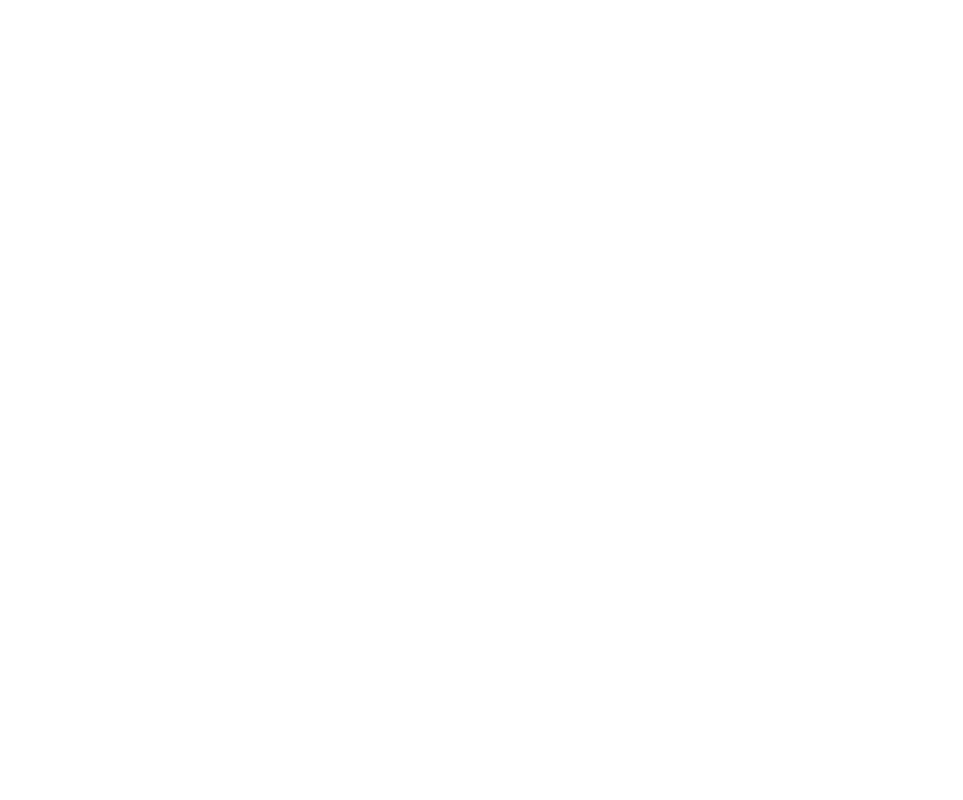
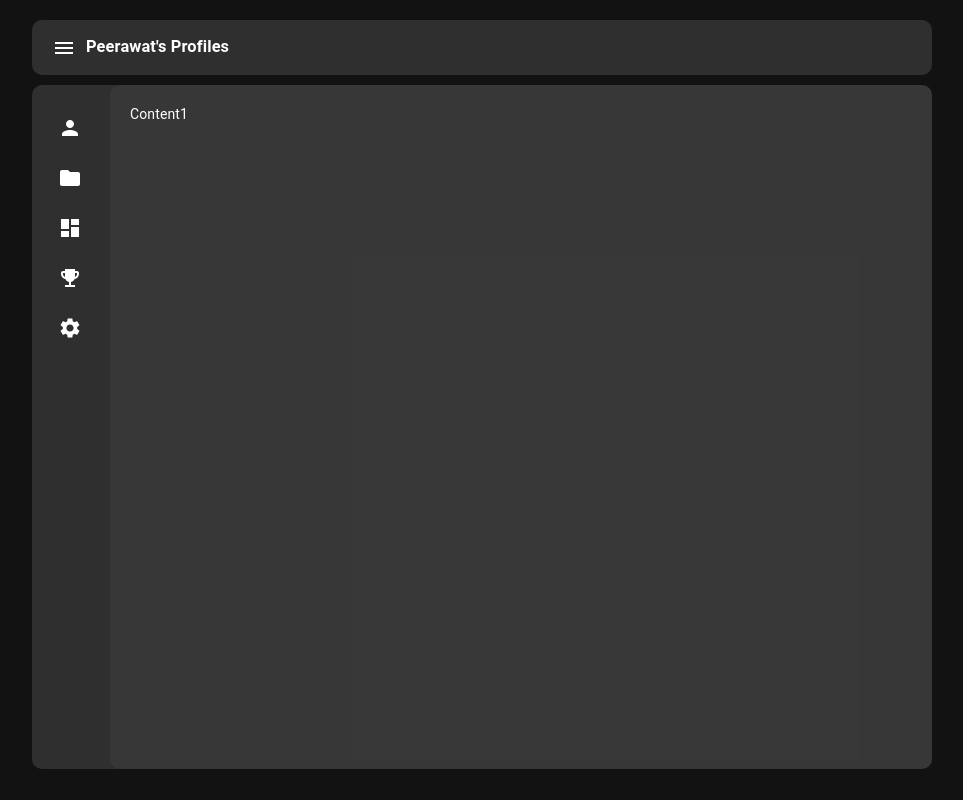
Before and after one commit to boat1603/boat1603.github.io, a React (Create React App) app: page /#/ in a window 1280 px wide. Shown: the whole page, without its empty margins (158-1121 px from the left). Built offline with nearby package versions, Linux system fonts and the light colour scheme.

Commit message:
first commit

```diff
--- a/package.json
+++ b/package.json
@@ -2,7 +2,7 @@
   "name": "frontend-template-theme-selecter",
   "version": "0.1.0",
   "private": true,
-  "homepage": "https://boat1603.github.io/profiles",
+  "homepage": "https://boat1603.github.io/#",
   "dependencies": {
     "-": "^0.0.1",
     "@emotion/react": "^11.9.3",
@@ -32,7 +32,7 @@
     "test": "react-scripts test",
     "eject": "react-scripts eject",
     "predeploy": "npm run build",
-    "deploy": "gh-pages -d build"
+    "deploy": "gh-pages -b master -d build"
   },
   "eslintConfig": {
     "extends": [
--- a/src/config.js
+++ b/src/config.js
@@ -1,8 +1,8 @@
 const config = {
   // basename: only at build time to set, and Don't add '/' at end off BASENAME for breadcrumbs, also Don't put only '/' use blank('') instead,
   // like '/berry-material-react/react/default'
-  basename: "/profiles",
-  defaultPath: "/profiles",
+  basename: "/",
+  defaultPath: "/#",
   borderRadius: 18,
   mode: "dark",
   bgColor: "normal",
--- a/src/index.js
+++ b/src/index.js
@@ -19,7 +19,8 @@
 import { createRoot } from "react-dom/client";
 
 // third party
-import { BrowserRouter } from "react-router-dom";
+// import { BrowserRouter } from "react-router-dom";
+import { HashRouter } from "react-router-dom";
 import { Provider } from "react-redux";
 
 // project imports
@@ -30,7 +31,7 @@ import { store } from "./store";
 // style + assets
 import "./assets/scss/style.scss";
 import "./Main.css";
-// import config from "./config";
+import config from "./config";
 
 // ==============================|| REACT DOM RENDER  ||============================== //
 
@@ -38,9 +39,12 @@ const container = document.getElementById("root");
 const root = createRoot(container); // createRoot(container!) if you use TypeScript
 root.render(
   <Provider store={store}>
-    <BrowserRouter basename="/profiles">
+    {/* <BrowserRouter basename="/profiles">
       <App />
-    </BrowserRouter>
+    </BrowserRouter> */}
+    <HashRouter basename={config.basename}>
+      <App />
+    </HashRouter>
   </Provider>
 );
 
--- a/src/layout/MainLayout/index.js
+++ b/src/layout/MainLayout/index.js
@@ -31,6 +31,7 @@ export default function MainLayout() {
   let handleMenubar = () => {
     setOpen(!open);
   };
+  let basename = config.basename !== "/" ? config.basename : "/#";
 
   const [windowSize, setWindowSize] = useState(getWindowSize());
   useEffect(() => {
@@ -54,7 +55,10 @@ export default function MainLayout() {
             borderRadius: windowSize.innerWidth > 768 ? "10px" : "5px",
           }}
           onClick={() => {
-            window.location.href = `${config.basename}`;
+            if (windowSize.innerWidth <= 768) {
+              setOpen(false);
+            }
+            window.location.href = `${basename}/`;
           }}
         >
           <ListItemIcon>
@@ -70,7 +74,10 @@ export default function MainLayout() {
             borderRadius: windowSize.innerWidth > 768 ? "10px" : "5px",
           }}
           onClick={() => {
-            window.location.href = `${config.basename}/portfolio`;
+            if (windowSize.innerWidth <= 768) {
+              setOpen(false);
+            }
+            window.location.href = `${basename}/portfolio`;
           }}
         >
           <ListItemIcon>
@@ -86,7 +93,10 @@ export default function MainLayout() {
             borderRadius: windowSize.innerWidth > 768 ? "10px" : "5px",
           }}
           onClick={() => {
-            window.location.href = `${config.basename}/dashboard`;
+            if (windowSize.innerWidth <= 768) {
+              setOpen(false);
+            }
+            window.location.href = `${basename}/dashboard`;
           }}
         >
           <ListItemIcon>
@@ -102,7 +112,10 @@ export default function MainLayout() {
             borderRadius: windowSize.innerWidth > 768 ? "10px" : "5px",
           }}
           onClick={() => {
-            window.location.href = `${config.basename}/certificates`;
+            if (windowSize.innerWidth <= 768) {
+              setOpen(false);
+            }
+            window.location.href = `${basename}/certificates`;
           }}
         >
           <ListItemIcon>
@@ -118,7 +131,10 @@ export default function MainLayout() {
             borderRadius: windowSize.innerWidth > 768 ? "10px" : "5px",
           }}
           onClick={() => {
-            window.location.href = `${config.basename}/setting`;
+            if (windowSize.innerWidth <= 768) {
+              setOpen(false);
+            }
+            window.location.href = `${basename}/setting`;
           }}
         >
           <ListItemIcon>
```
